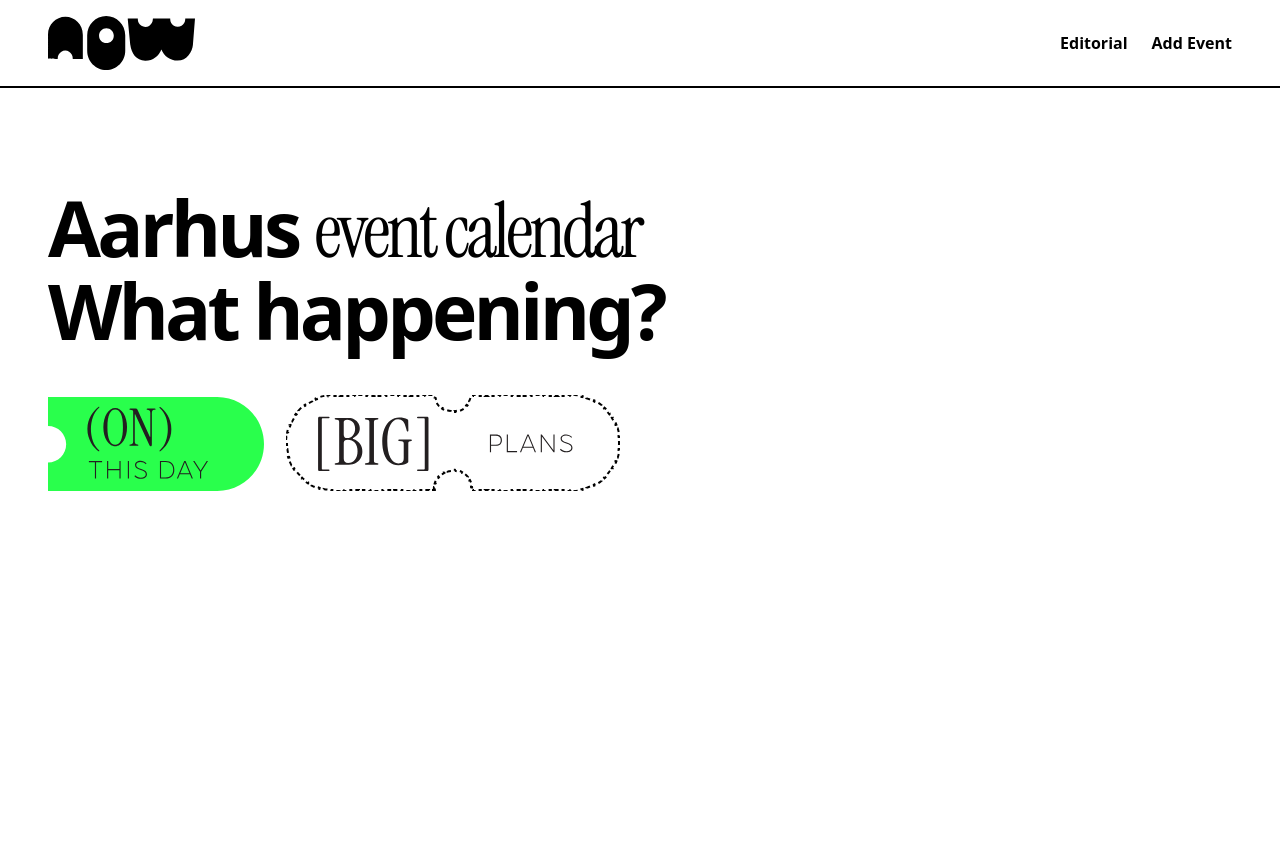
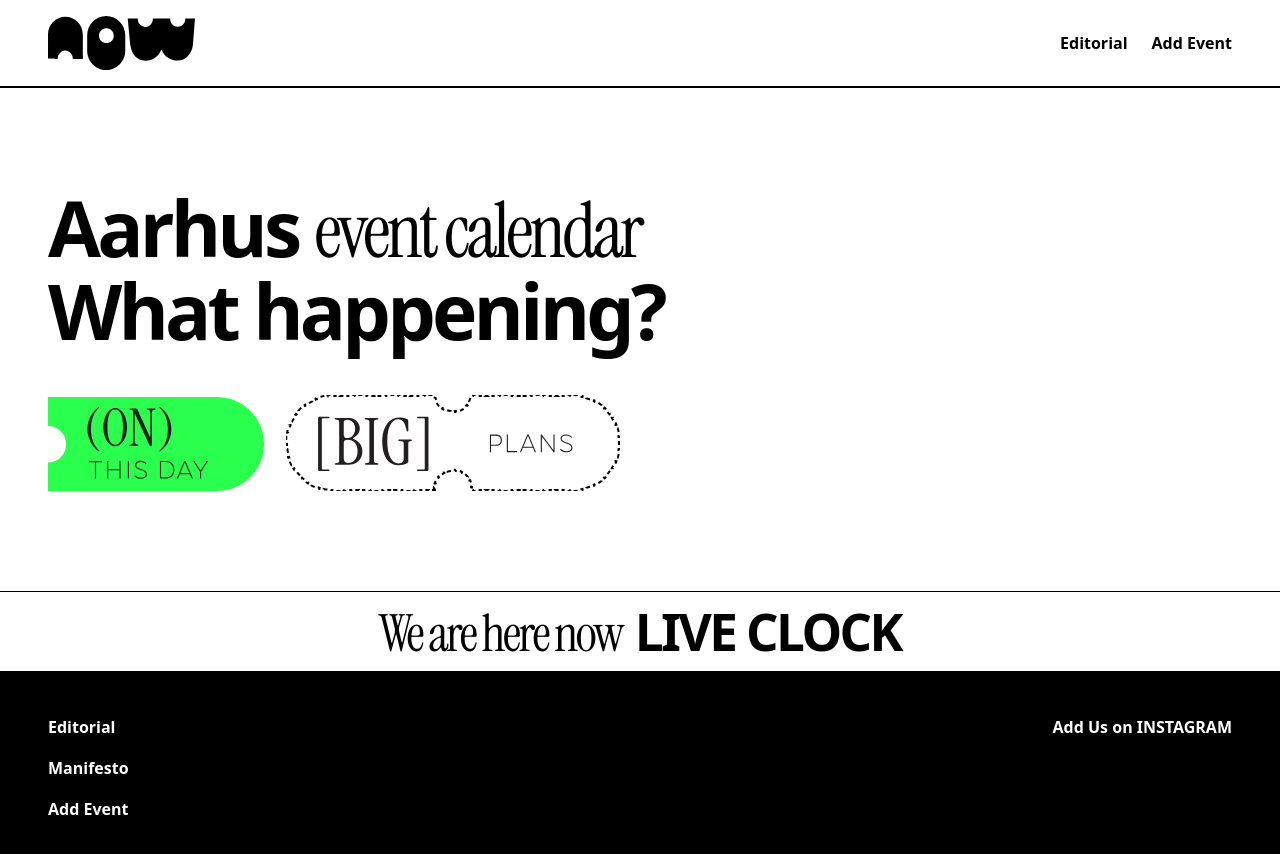
Before and after one commit to anne7n62/now, a SvelteKit app in the folder app/: page / in a window 1280 px wide. Shown: the top 854 px of the page. Before the commit the page ends 800 px from the top, so only its background shows below. Built offline with nearby package versions, Linux system fonts and the light colour scheme.

Commit message:
footer basic layout

```diff
--- /dev/null
+++ b/app/src/lib/components/layout/SiteFooter.svelte
@@ -0,0 +1,39 @@
+<script lang="ts">
+	import { resolve } from '$app/paths';
+
+	const links = [
+		{ href: resolve('/editorial'), label: 'Editorial' },
+		{ href: resolve('/manifesto'), label: 'Manifesto' },
+		{ href: resolve('/add-event'), label: 'Add Event' }
+	];
+</script>
+
+<footer class="border-t border-ink">
+	<p
+		class="flex flex-wrap items-baseline justify-center gap-x-[13px] bg-white px-(--gutter) py-3 text-center"
+	>
+		<span class="text-h2-accent">We are here now</span>
+		<span class="text-h2">LIVE CLOCK</span>
+		<!-- TO DO: add live clock -->
+	</p>
+
+	<div
+		class="flex flex-col gap-10 bg-ink p-(--gutter) text-button text-white sm:flex-row sm:justify-between md:py-12"
+	>
+		<nav aria-label="Footer">
+			<ul class="flex flex-col gap-6">
+				{#each links as link (link.href)}
+					<li><a href={link.href} class="underline-offset-4 hover:underline">{link.label}</a></li>
+				{/each}
+			</ul>
+		</nav>
+		<a
+			href="https://www.instagram.com/"
+			target="_blank"
+			rel="noopener noreferrer"
+			class="self-start underline-offset-4 hover:underline"
+		>
+			Add Us on INSTAGRAM
+		</a>
+	</div>
+</footer>
--- a/app/src/routes/+layout.svelte
+++ b/app/src/routes/+layout.svelte
@@ -3,20 +3,20 @@
 	import '@fontsource/instrument-serif';
 	import './layout.css';
 	import SiteHeader from '#lib/components/layout/SiteHeader.svelte';
-	// import SiteFooter from '#lib/components/layout/SiteFooter.svelte';
+	import SiteFooter from '#lib/components/layout/SiteFooter.svelte';
 	// import favicon from '#lib/assets/favicon.svg';
 	import type { LayoutProps } from './$types';
 
 	let { children }: LayoutProps = $props();
 </script>
 
-<SiteHeader />
-
 <svelte:head>
 	<!-- <link rel="icon" href={favicon} /> -->
 	<title>NOW Aarhus - event calendar</title>
 </svelte:head>
 
-<!-- <SiteFooter /> -->
+<SiteHeader />
 
 {@render children()}
+
+<SiteFooter />
```
